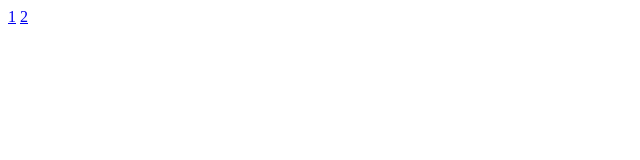
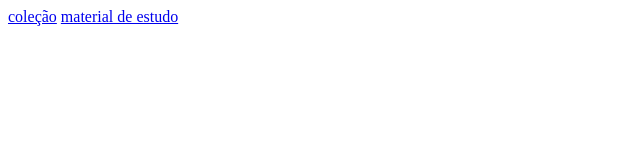
Before and after one commit to victorprimeiroG/frontend_2026, a plain HTML site: page index.html in a window 1280 px wide. Shown: the whole page, without its empty margins (0-640 px from the left). Drawn offline with Linux system fonts and the light colour scheme.

Commit message:
Update index.html

```diff
--- a/index.html
+++ b/index.html
@@ -1,6 +1,6 @@
 <html>
   <body>
-    <a href="atividade1.html" target="_blank">1</a>
-    <a href="atividade2.html" target="_blank">2</a>
+    <a href="atividade1.html" target="_blank">coleção</a>
+    <a href="atividade2.html" target="_blank">material de estudo</a>
   </body>
 </html>
```
